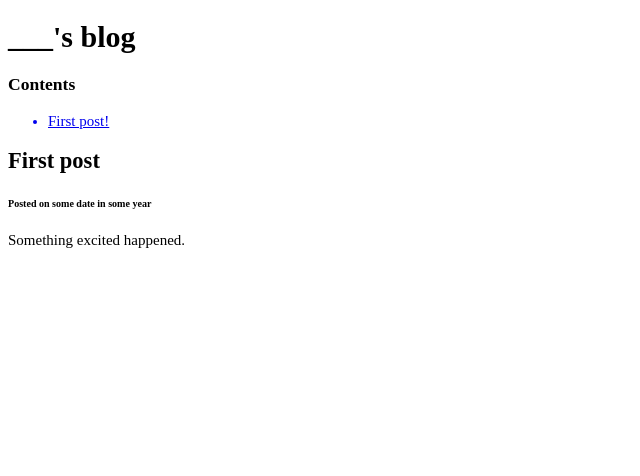
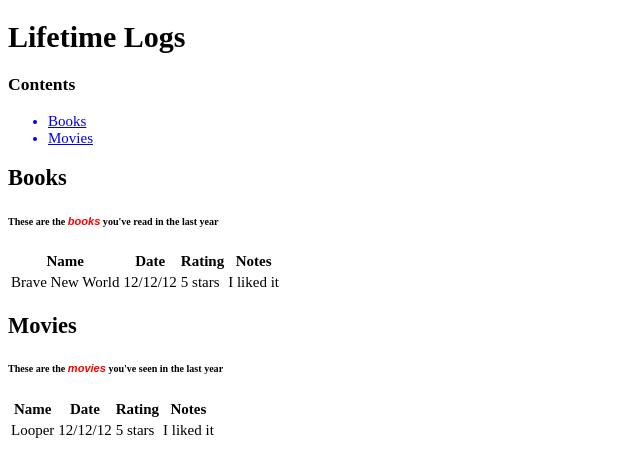
Before and after one commit to mherrerarendon/lloger, a plain HTML site: page index.html in a window 1280 px wide. Shown: the whole page, without its empty margins (0-640 px from the left). Drawn offline with Linux system fonts and the light colour scheme.

Commit message:
added books and movies section

```diff
--- a/index.html
+++ b/index.html
@@ -2,29 +2,70 @@
 <html>
     <head>
         <meta charset="utf-8">
-        <title>Project: Blog</title>
+        <title>Project: lloger</title>
         <style>
             body {
                 font-size: 15px;
             }
 
+            .mediaType {
+            	font-family: Arial, sans-serif;
+            	font-size: 1.1em;
+            	color: red;
+            }
         </style>
     </head>
     <body>
 
-        <h1>___'s blog</h1>
+        <h1>Lifetime Logs</h1>
 
         <h3>Contents</h3>
         <ul>
-            <a href="#firstPost"><li>First post!</li></a>
-
+            <a href="#booksSection"><li>Books</li></a>
+            <a href="#moviesSection"><li>Movies</li></a>
         </ul>
 
-        <h2 id="firstPost">First post</h2>
-        <h6>Posted on some date in some year</h6>
+        <h2 id="booksSection">Books</h2>
+        <h6>These are the <em class="mediaType">books</em> you've read in the last year</h6>
+        <table>
+        	<thead>
+        		<tr>
+        			<th>Name</th>
+        			<th>Date</th>
+        			<th>Rating</th>
+        			<th>Notes</th>
+        		</tr>
+        	</thead>
+        	<tbody>
+        		<tr>
+        			<td>Brave New World</td>
+        			<td>12/12/12</td>
+        			<td>5 stars</td>
+        			<td>I liked it</td>
+        		</tr>
+        	</tbody>
+        </table>
 
-        <p>Something excited happened.</p>
-
+        <h2 id="moviesSection">Movies</h2>
+        <h6>These are the <em class="mediaType">movies</em> you've seen in the last year</h6>
+        <table>
+        	<thead>
+        		<tr>
+        			<th>Name</th>
+        			<th>Date</th>
+        			<th>Rating</th>
+        			<th>Notes</th>
+        		</tr>
+        	</thead>
+        	<tbody>
+        		<tr>
+        			<td>Looper</td>
+        			<td>12/12/12</td>
+        			<td>5 stars</td>
+        			<td>I liked it</td>
+        		</tr>
+        	</tbody>
+        </table>
 
     </body>
 </html>
```
